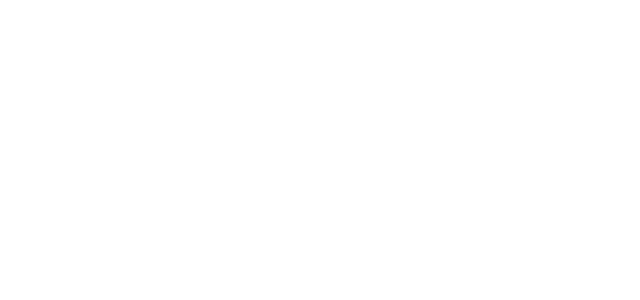
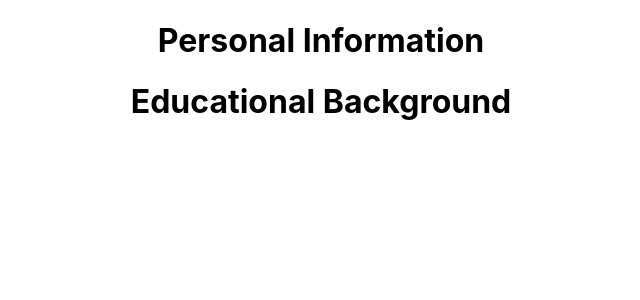
Before and after one commit to MLH-Fellowship/ttp-1-2, a React (Create React App) app: page /template in a window 1280 px wide. Shown: the top 300 px of the page, without its empty margins (319-959 px from the left). Built offline with nearby package versions, Linux system fonts and the light colour scheme.

Commit message:
Added labels

```diff
--- a/src/Components/Input.js
+++ b/src/Components/Input.js
@@ -13,6 +13,7 @@
       email: "",
       summary: "",
       major: "",
+      university: "",
       gpa: "",
       activities: "",
       description: "",
@@ -123,8 +124,8 @@
             University:
             <input
               type="text"
-              name="college"
-              value={this.state.college}
+              name="university"
+              value={this.state.university}
               onChange={this.handleChange}
             />
           </label>
--- a/src/Components/Template.js
+++ b/src/Components/Template.js
@@ -4,6 +4,7 @@
   render() {
     return (
       <div>
+        <h1>Personal Information</h1>
         <h1>
           {this.props.firstName} {this.props.lastName}
         </h1>
@@ -11,6 +12,7 @@
         <h1>{this.props.phoneNum}</h1>
         <h1>{this.props.email}</h1>
         <h1>{this.props.summary}</h1>
+        <h1>Educational Background</h1>
         <h1>{this.props.university}</h1>
         <h1>{this.props.major}</h1>
         <h1>{this.props.gpa}</h1>
```
